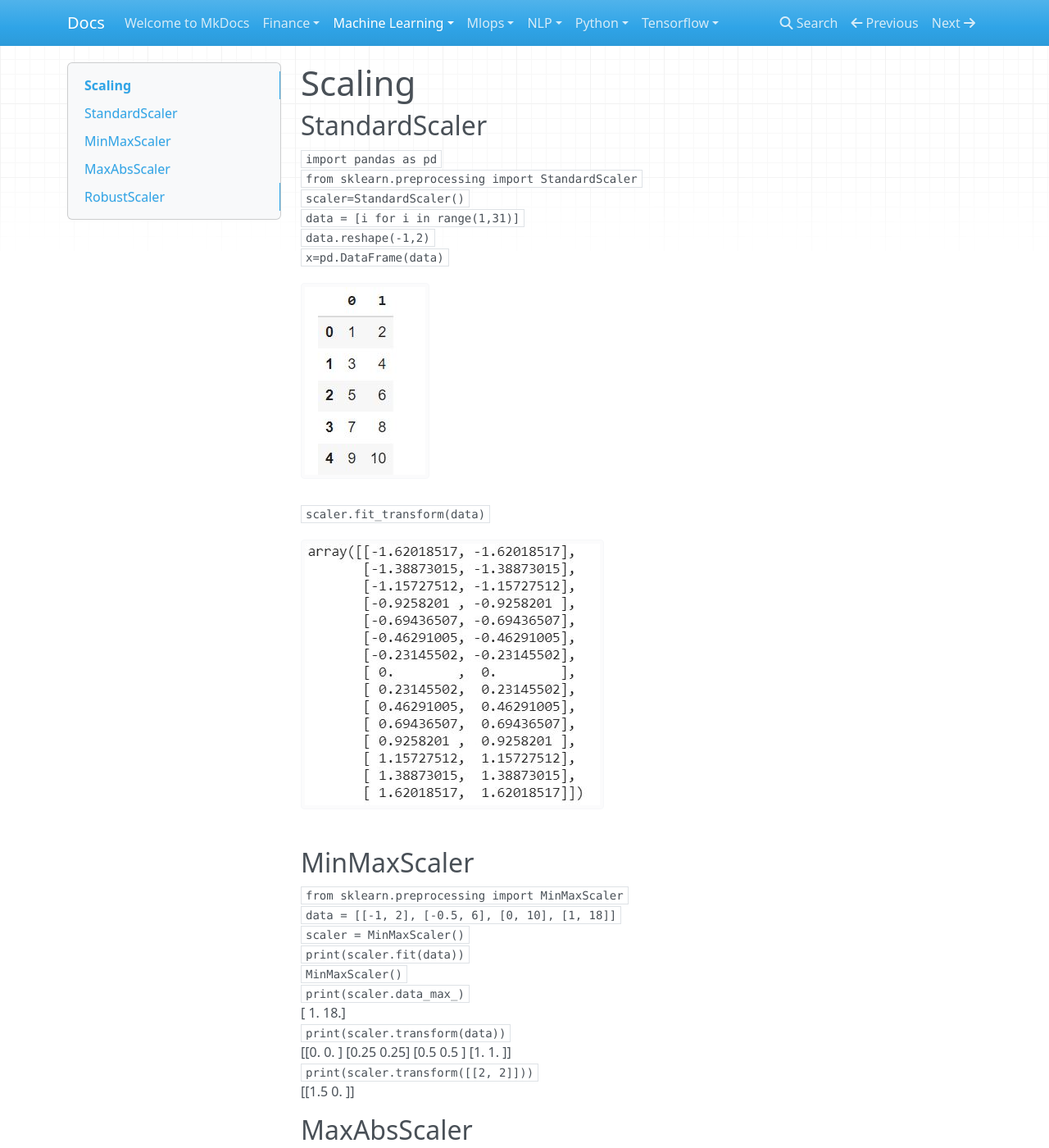
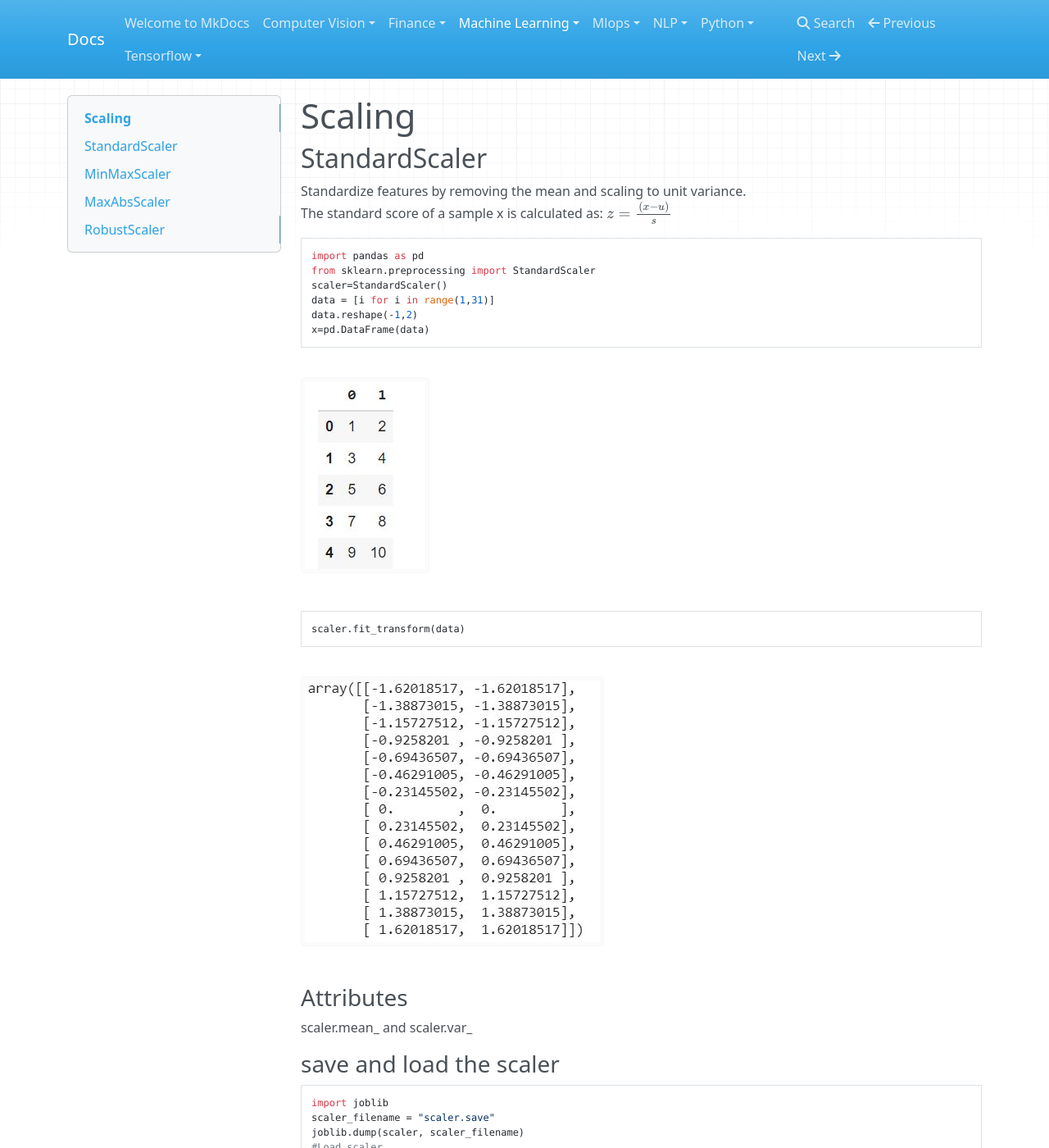
Before and after one commit to ankojubhanuprakash/portfolio_source, an MkDocs documentation site: the page built from docs/Machine Learning/Pre-Processing.md, in a window 1280 px wide and 1400 px high. Shown: the whole window at 82% size. Built offline with MkDocs 1.6.1, drawn with Linux system fonts in a browser that asks for light colours; nearby versions of some CDN libraries; formulas are drawn with MathJax 3; some of the changed text lies outside the part shown.

````diff
--- a/docs/Machine Learning/Pre-Processing.md
+++ b/docs/Machine Learning/Pre-Processing.md
@@ -1,16 +1,33 @@
 # Scaling
 
 ## StandardScaler
+Standardize features by removing the mean and scaling to unit variance.
+The standard score of a sample x is calculated as: $ z = \frac{(x-u)}{s} $
 
-`import pandas as pd`
-`from sklearn.preprocessing import StandardScaler`
-`scaler=StandardScaler()`
-`data = [i for i in range(1,31)]`
-`data.reshape(-1,2)`
-`x=pd.DataFrame(data)`
+```python
+import pandas as pd
+from sklearn.preprocessing import StandardScaler
+scaler=StandardScaler()
+data = [i for i in range(1,31)]
+data.reshape(-1,2)
+x=pd.DataFrame(data)
+```
 ![Dataframe](image1.JPG)
-`scaler.fit_transform(data)`
+```python
+scaler.fit_transform(data)
+```
 ![Normalised](Normalised.JPG )
+
+### Attributes
+scaler.mean_ and scaler.var_
+### save and load the scaler
+```python
+import joblib
+scaler_filename = "scaler.save"
+joblib.dump(scaler, scaler_filename)
+#Load scaler
+scaler = joblib.load(scaler_filename)
+```
 
 ## MinMaxScaler
 
````
Also changed, not shown: docs/Computer Vision/CV2_Basics.md (added, +30 -0 lines), docs/Machine Learning/Classification.md (added, +73 -0 lines), docs/Machine Learning/DecisionTree.md (added, +5 -0 lines), docs/Python/Recursion.md (added, +29 -0 lines).
